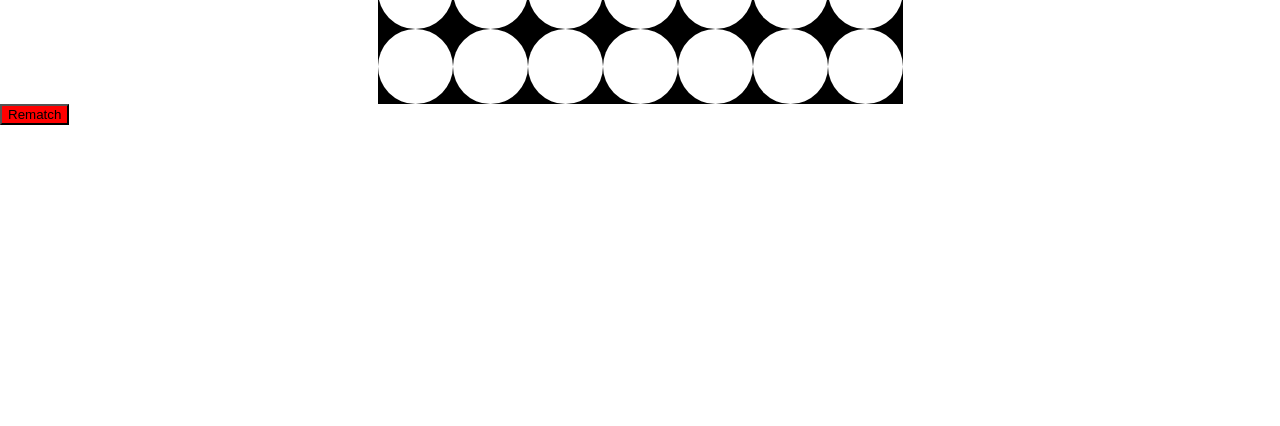
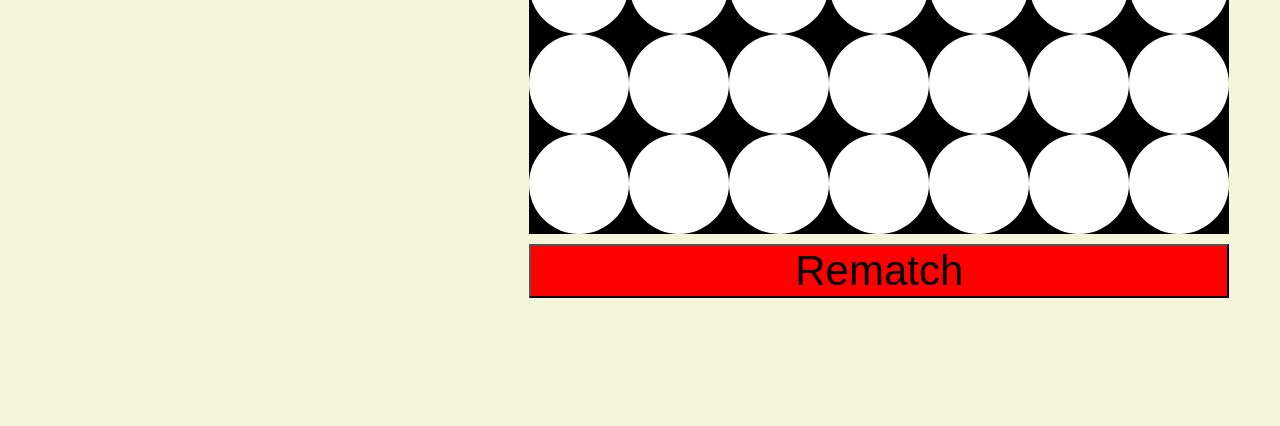
Before and after one commit to DurkinKid/ConnectFour, a plain HTML site: page index.html in a window 1280 px wide. Shown: the part 374-800 px from the top of the page. Drawn offline with Linux system fonts and the light colour scheme.

Commit message:
updating pseudo + css

```diff
--- a/apps.js
+++ b/apps.js
@@ -1,11 +1,10 @@
-console.log(`main brain test`);
 let board = document.querySelector(".board") // selecting game-board HTML elements to use in the DOM
 let player = document.querySelector(".player") // as above ^^^
 let rematch = document.querySelector(".restart") // as above ^^^
 let restart = document.querySelector(".restart") // as above ^^^
 let winner = document.querySelector(".winner"); // as above ^^^
 let cell = 0; // state variable to tell which cell-integer to append the currentPlayer choices
-const winningArray = [
+const winningArray = [ // const winning array[i] to tell computer when game has been won
 [0, 1, 2, 3], [41, 40, 39, 38],[7, 8, 9, 10],
 [34, 33, 32, 31], [14, 15, 16, 17], [27, 26, 25, 24],
 [21, 22, 23, 24], [20, 19, 18, 17], [28, 29, 30, 31],
@@ -32,17 +31,18 @@ const winningArray = [
 ];
 let currentPlayer = 1;
 document.addEventListener("DOMContentLoaded", init)
+
 function init(){
 createBoard();
+player.innerHTML = currentPlayer;
 winner.innerHTML = "";
-player.innerHTML = currentPlayer
 rematch.addEventListener("click", reset)
 let squares = document.querySelectorAll(".board div")
 Array.from(squares).forEach(square => {
 square.addEventListener("click", clickBox) // adding eventlistener to clickBox function to listen for a "click" forEach of the squares to be created within game-baord
 })
 }
-// createBoard function
+
 
 function createBoard(){
 for(let i = 0; i < 49; i++){ // looping through to create 49 spaces on game-board array.
@@ -55,9 +55,9 @@ if (i >= 42){
 div.className="taken"
 } board.appendChild(div)
 }}
-//clickBox function
 
-function clickBox(){ // allowing "clicks" to happen on specific squares..
+
+function clickBox(square){ // allowing "clicks" to happen on specific squares..
 let squares = document.querySelectorAll(".board div"); // setting squares equal to the HTML <div> tags created above
 let colNum = parseInt(this.dataset.id); // Identifying cell column number by passing the square div tags string oriented value and returning it as an integer.  aka
 if (squares[colNum + 7].classList.contains("taken") && !squares[colNum].classList.contains("taken")){ // checking 7(int) columns to see if the squares
@@ -66,22 +66,18 @@ if(currentPlayer === 1){
 currentPlayer = 2
 player.innerHTML = currentPlayer
 this.className = "player-one taken"
-
-}else if(currentPlayer === 2){
+ } else if (currentPlayer === 2){
 currentPlayer = 1
 player.innerHTML = currentPlayer
 this.className = "player-two taken"
+} if (cell === 42){
 
-}
-if(cell === 42){
-reset();
 }
 }else{
 console.log("You cannot build on an empty space or on a space that has been built on");
 }
 checkWon();
 }
-//the checkWon function
 
 function checkWon(){
 let squares = document.querySelectorAll(".board div")
@@ -91,12 +87,13 @@ if(square.every(j => squares[j].classList.contains("player-one"))){
 currentPlayer.innerHTML = player;
 winner.innerHTML = "Red Wins";
 } else if (square.every(j => squares[j].classList.contains("player-two"))){
-winner.innerHTML = "Blue Wins"
+winner.innerHTML = "Blue Wins";
 }
 }}
 
 function reset(){
 board.innerHTML = [];
 winner.innerHTML = "";
+player.innerHTML = currentPlayer;
 init();
 }
--- a/index.html
+++ b/index.html
@@ -8,16 +8,14 @@
     <link rel="stylesheet" href="styles.css">
 </head>
 <body>
-<div class="currentPlayer">The current player is <span class="player"></span>
+<div class="currentPlayer">Make Your Move Player <span class="player"></span>
 </div>
 <div class="container">
 <div class="board"></div>
 <button class="restart">Rematch</button>
 <div class="winner"></div>
 </div>
-</div>
 </body>
-</body>
-<script defer src="apps.js"></script>
+<script src="apps.js"></script>
 </body>
 </html>
--- a/styles.css
+++ b/styles.css
@@ -1,35 +1,27 @@
 * {
     box-sizing: border-box;
 }
-
 body {
-    height: 100vh;
-    margin: 0 auto;
-    text-align: center;
+    display: flex;
+    flex-wrap: wrap;
+    justify-content: center;
+    background-color: beige;
 }
-* {
-    box-sizing: border-box;
+.board {
+display: grid;
+grid-template-columns: repeat(7, 100px);
+grid-template-rows: repeat(6, 100px);
+width: 700px;
+height: 600px;
+margin: 0 auto;
+justify-content: center;
+background-color: black;
+overflow: hidden;
 }
 
-body {
-    height: 100vh;
-    margin: 0 auto;
-    text-align: center;
-
-}
-.board {
-    display: grid;
-    grid-template-columns: repeat(7, 75px);
-    grid-template-rows: repeat(6, 75px);
-    width: 525px;
-    height: 450px;
-    margin: 0 auto;
-    justify-content: center;
-    background-color: black;
-}
 .board div {
-height: 75px;
-width: 75px;
+height: 100px;
+width: 100px;
 margin: 0 auto;
 border-radius: 50%;
 }
@@ -45,21 +37,26 @@ background:red;
 }
 .player-two {
 background:blue;
-color: blue;
 }
+
+
 .restart{
 background: red;
-display: flex;
-justify-content: center;
-align-items: center;
+font-size: 42px;
+margin-top: 10px;
+width: 100%;
 }
 
+
+
 .currentPlayer {
-    font-size: 24px;
+    font-size: 42px;
     font-family: Arial, Helvetica, sans-serif;
+    align-content: center;
+    margin-bottom: 10px;
 }
 
 .winner {
     font-family: Arial, Helvetica, sans-serif;
-    font-size: 24px;
+    font-size: 42px;
 }
```
